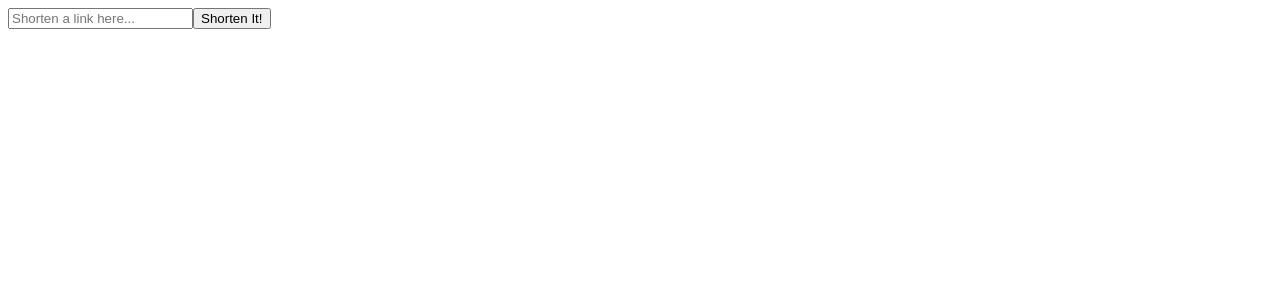
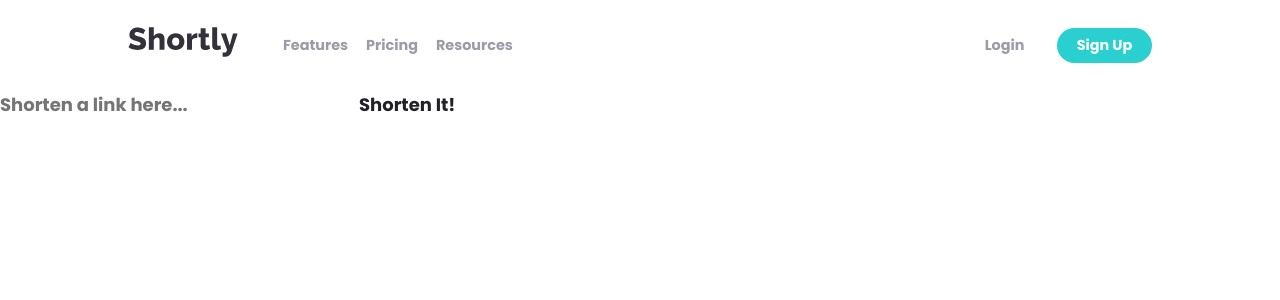
Before and after one commit to alimoniri7/shorten-links, a React (Create React App) app: page / in a window 1280 px wide. Shown: the top 300 px of the page. Built offline with nearby package versions, Linux system fonts and the light colour scheme.

Commit message:
navbar created for all screens

```diff
--- a/package.json
+++ b/package.json
@@ -12,6 +12,7 @@
     "react-dom": "^18.2.0",
     "react-scripts": "5.0.1",
     "react-toastify": "^9.0.8",
+    "styled-components": "^5.3.5",
     "web-vitals": "^2.1.4"
   },
   "scripts": {
--- a/src/App.js
+++ b/src/App.js
@@ -1,9 +1,10 @@
 import React from 'react';
 import Landing from './components/Landing';
-
+import Navbar from './components/navbar/Navbar';
 const App = () => {
   return (
     <>
+      <Navbar/>
       <Landing/>
     </>
   );
--- /dev/null
+++ b/src/components/navbar/BurgerMenu.js
@@ -0,0 +1,54 @@
+import React from 'react';
+import Styled from 'styled-components';
+
+const  BurgerBox = Styled.button`
+    display: none;
+    flex-direction: column;
+    width : 30px;
+    height : 30px;
+    align-items : center;
+    justify-content : space-around;
+    z-index : 10;
+    margin: auto , 0;
+    div{
+        width:100%;
+        height : .25rem;
+        background-color : hsl(257, 7%, 63%);
+        border-radius : 100px;
+        transform-origin:1px;
+        transition: all .2s linear;
+        &:first-child{
+            transform:${props => props.isMenuOpen ? "rotate(45deg)" : "rotate(0deg)"};
+        }
+        &:last-child{
+            transform:${props => props.isMenuOpen ? "rotate(-45deg)" : "rotate(0deg)"};
+        }
+        &:nth-child(2){
+            transform: ${props => props.isMenuOpen ? "translateX(-100%)" : "translateX(0)"};
+            opacity : ${props => props.isMenuOpen ? "0" : "1"};
+        }
+    };
+    @media (max-width : 600px){
+        display : flex;
+    };
+`
+
+
+function BurgerMenu({isMenuOpen , setIsMenuOpen}) {
+
+
+    const openMenu = () =>{
+        setIsMenuOpen(prevIsMenuOpen=> !prevIsMenuOpen)
+    }
+
+
+    return (
+        <BurgerBox isMenuOpen={isMenuOpen} onClick={openMenu}>
+            <div></div>
+            <div></div>
+            <div></div>
+        </BurgerBox>
+    );
+}
+
+export default BurgerMenu;
--- /dev/null
+++ b/src/components/navbar/Navbar.js
@@ -0,0 +1,34 @@
+import React from 'react';
+
+// Styles
+import styles from './navbar.module.scss'
+
+// Assets
+import logo from '../../Assets/svg/logo.svg'
+import { useState } from 'react';
+import BurgerMenu from './BurgerMenu';
+
+const Navbar = () => {
+    const [isMenuOpen , setIsMenuOpen] = useState(false)
+
+
+    return (
+        <nav className={styles.container} >
+            <div>
+                <a href="./" className={styles.logo}><img src={logo} alt="" /></a>
+                <ul className={styles.desktopMenu} >
+                    <li>Features</li>
+                    <li>Pricing</li>
+                    <li>Resources</li>
+                </ul>
+            </div>
+            <div className={styles.rightContainer} >
+                <button>Login</button>
+                <button>Sign Up</button>
+            </div>
+            <BurgerMenu isMenuOpen={isMenuOpen} setIsMenuOpen={setIsMenuOpen} />
+        </nav>
+    );
+};
+
+export default Navbar;
--- /dev/null
+++ b/src/components/navbar/navbar.module.scss
@@ -0,0 +1,77 @@
+@import '../../helper/colors';
+.container {
+    display: flex;
+    align-items: center;
+    justify-content: space-between;
+    width: 80%;
+    max-width: 1400px;
+    padding: 1.5rem 0rem;
+    margin: 0 auto;
+    flex-wrap: wrap;
+    >div {
+        display: flex;
+    }
+}
+
+.desktopMenu {
+    display: flex;
+    gap: 1rem;
+    align-items: center;
+    li {
+        font-size: .8rem;
+        color: $GrayisViolet;
+        cursor: pointer;
+        &:hover {
+            color: $DarkBlue;
+        }
+    }
+}
+
+.logo {
+    margin-right: 2.5rem;
+    img {
+        width: 110px;
+    }
+}
+
+.rightContainer {
+    display: flex;
+    align-items: center;
+    gap: 1.8rem;
+    button {
+        font-size: .8rem;
+        &:last-child {
+            padding: .4rem 1.1rem;
+            background-color: $Cyan;
+            border-radius: 1000px;
+            color: #fff;
+        }
+        &:first-child {
+            color: $GrayisViolet;
+            &:hover {
+                color: $DarkViolet;
+            }
+        }
+    }
+}
+
+@media (max-width: 900px) {
+    .container {
+        width: 90%;
+    }
+    .logo {
+        margin-right: 1.5rem;
+        img {
+            width: 90px;
+        }
+    }
+}
+
+@media (max-width: 600px) {
+    .rightContainer {
+        display: none !important;
+    }
+    .desktopMenu {
+        display: none;
+    }
+}
--- /dev/null
+++ b/src/helper/_colors.scss
@@ -0,0 +1,7 @@
+$Cyan: hsl(180, 66%, 49%);
+$DarkViolet: hsl(257, 27%, 26%);
+$Red: hsl(0, 87%, 67%);
+$Gray: hsl(0, 0%, 75%);
+$GrayisViolet: hsl(257, 7%, 63%);
+$DarkBlue: hsl(255, 11%, 22%);
+$DarkViolet: hsl(260, 8%, 14%);
--- /dev/null
+++ b/src/index.css
@@ -0,0 +1,25 @@
+@font-face {
+    font-family: popinsR;
+    src: url(./fonts/Poppins-Bold.ttf);
+}
+
+* {
+    background: none repeat scroll 0 0 transparent;
+    border: medium none;
+    border-spacing: 0;
+    font-family: popinsR;
+    font-weight: normal;
+    font-size: 18px;
+    list-style: none outside none;
+    margin: 0;
+    padding: 0;
+    text-decoration: none;
+    text-indent: 0;
+    font-weight: 500, 700;
+    box-sizing: border-box;
+    color: hsl(260, 8%, 14%);
+}
+
+button {
+    cursor: pointer;
+}
--- a/src/index.js
+++ b/src/index.js
@@ -1,5 +1,6 @@
 import React from 'react';
 import ReactDOM from 'react-dom/client';
+import './index.css'
 import App from './App';
 
 const root = ReactDOM.createRoot(document.getElementById('root'));
```
Also changed, not shown: src/components/navbar/MobileMenu.js (added, +19 -0 lines), src/components/Navbar.js (deleted), src/fonts/Poppins-Bold.ttf (added), 1 other file (tests, documents, lock files or other folders).
